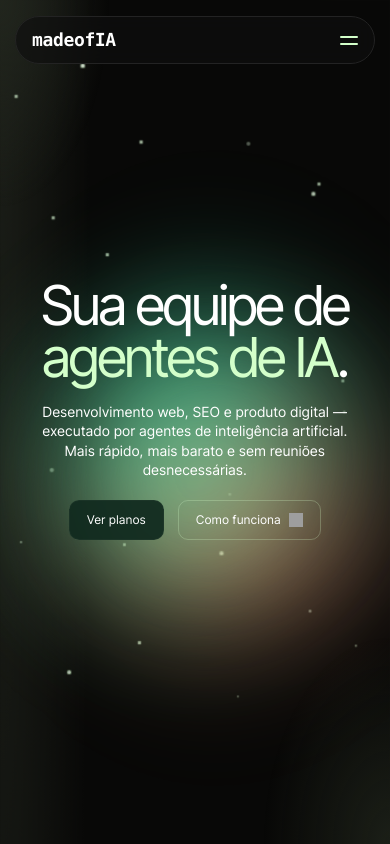
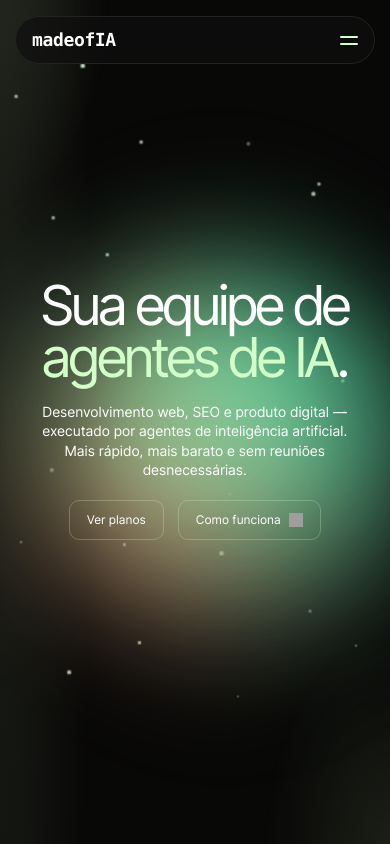
Before and after one commit to marcobrit0/madeofia, a Next.js app: page / in a window 390 px wide. Shown: the top 844 px of the page. Built offline with nearby package versions, Linux system fonts and the light colour scheme; grey boxes are pictures that could not be loaded.

Commit message:
Refine hero glow and CTA styling

```diff
--- a/src/app/page.module.css
+++ b/src/app/page.module.css
@@ -255,6 +255,13 @@
 
 .primaryButton,
 .submitButton {
+  --cta-fill-color: rgba(8, 8, 7, 0);
+  --cta-fill-hover: rgba(8, 8, 7, 0);
+  --cta-stroke-idle: rgba(211, 255, 202, 0.24);
+  --cta-stroke-hover: rgba(211, 255, 202, 0.42);
+}
+
+.submitButton {
   --cta-fill-color: rgba(17, 43, 31, 0.94);
   --cta-fill-hover: rgba(17, 43, 31, 0.96);
   --cta-stroke-idle: rgba(211, 255, 202, 0.18);
@@ -271,10 +278,10 @@
 
 .buyButton,
 .floatingBuy {
-  --cta-fill-color: rgba(16, 16, 16, 0.92);
-  --cta-fill-hover: rgba(16, 16, 16, 0.96);
-  --cta-stroke-idle: rgba(255, 255, 255, 0.08);
-  --cta-stroke-hover: rgba(211, 255, 202, 0.34);
+  --cta-fill-color: rgba(17, 43, 31, 0.82);
+  --cta-fill-hover: rgba(20, 54, 38, 0.9);
+  --cta-stroke-idle: rgba(211, 255, 202, 0.2);
+  --cta-stroke-hover: rgba(211, 255, 202, 0.42);
 }
 
 .ctaButton {
@@ -294,9 +301,9 @@
 }
 
 .ctaGlow {
-  background: radial-gradient(circle at 50% 50%, rgba(211, 255, 202, 0.46) 0%, rgba(211, 255, 202, 0.12) 36%, rgba(211, 255, 202, 0) 72%);
-  filter: blur(18px);
-  inset: -24px;
+  background: radial-gradient(circle at 50% 50%, rgba(211, 255, 202, 0.58) 0%, rgba(211, 255, 202, 0.18) 38%, rgba(211, 255, 202, 0) 74%);
+  filter: blur(22px);
+  inset: -28px;
   opacity: 0;
   transform: scale(0.96);
   transition:
@@ -324,8 +331,8 @@
 }
 
 .ctaButton:hover .ctaGlow {
-  opacity: 0.36;
-  transform: scale(1.06);
+  opacity: 0.48;
+  transform: scale(1.08);
 }
 
 .ctaButton:hover .ctaBorder {
@@ -337,7 +344,7 @@
   background: var(--cta-fill-hover);
   box-shadow:
     inset 0 0 0 1px rgba(255, 255, 255, 0.04),
-    0 0 26px rgba(146, 255, 176, 0.18);
+    0 0 30px rgba(146, 255, 176, 0.22);
 }
 
 .ctaContent {
@@ -387,28 +394,30 @@
   background:
     conic-gradient(
       from 0deg,
-      rgba(255, 139, 107, 0.88) 0deg,
-      rgba(255, 208, 149, 0.82) 82deg,
-      rgba(54, 255, 194, 0.9) 196deg,
-      rgba(30, 171, 131, 0.76) 268deg,
-      rgba(255, 139, 107, 0.88) 360deg
+      rgba(255, 139, 107, 0.94) 0deg,
+      rgba(255, 208, 149, 0.9) 82deg,
+      rgba(54, 255, 194, 0.98) 196deg,
+      rgba(30, 171, 131, 0.82) 268deg,
+      rgba(255, 139, 107, 0.94) 360deg
     );
   bottom: 206px;
-  height: 460px;
+  height: 500px;
   left: calc(50% - 168px);
-  width: 460px;
+  opacity: 0.96;
+  width: 500px;
   z-index: 0;
 }
 
 .heroGlowAura {
   background:
-    radial-gradient(circle at 35% 44%, rgba(255, 175, 126, 0.46) 0%, rgba(255, 175, 126, 0) 42%),
-    radial-gradient(circle at 62% 64%, rgba(0, 255, 184, 0.46) 0%, rgba(0, 255, 184, 0) 48%),
-    radial-gradient(circle at 50% 50%, rgba(255, 255, 255, 0.08) 0%, rgba(255, 255, 255, 0) 68%);
+    radial-gradient(circle at 35% 44%, rgba(255, 175, 126, 0.56) 0%, rgba(255, 175, 126, 0) 44%),
+    radial-gradient(circle at 62% 64%, rgba(0, 255, 184, 0.58) 0%, rgba(0, 255, 184, 0) 50%),
+    radial-gradient(circle at 50% 50%, rgba(255, 245, 214, 0.16) 0%, rgba(255, 255, 255, 0) 72%);
   bottom: 172px;
-  height: 520px;
+  height: 560px;
   left: calc(50% - 196px);
-  width: 520px;
+  opacity: 0.92;
+  width: 560px;
   z-index: 0;
 }
 
@@ -453,7 +462,7 @@
 .aboutLineBase,
 .aboutLineReveal {
   font-family: var(--font-display), sans-serif;
-  font-size: clamp(48px, 4.7vw, 76px);
+  font-size: clamp(56px, 5.3vw, 88px);
   letter-spacing: -0.045em;
   line-height: 1.02;
 }
@@ -1619,16 +1628,16 @@
 
   .heroGlowWheel {
     bottom: 112px;
-    height: 280px;
-    left: calc(50% - 118px);
-    width: 280px;
+    height: 320px;
+    left: calc(50% - 132px);
+    width: 320px;
   }
 
   .heroGlowAura {
     bottom: 84px;
-    height: 320px;
-    left: calc(50% - 136px);
-    width: 320px;
+    height: 360px;
+    left: calc(50% - 152px);
+    width: 360px;
   }
 
   .sectionShell,
@@ -1648,7 +1657,7 @@
   .aboutText,
   .aboutLineBase,
   .aboutLineReveal {
-    font-size: 57px;
+    font-size: 64px;
   }
 
   .aboutBlock {
--- a/src/app/page.tsx
+++ b/src/app/page.tsx
@@ -945,7 +945,7 @@ export default function Home() {
                 : {
                     opacity: { delay: 0.2, duration: 0.5 },
                     scale: { delay: 0.2, duration: 0.5 },
-                    rotate: { duration: 18, repeat: Number.POSITIVE_INFINITY, ease: "linear" },
+                    rotate: { duration: 11, repeat: Number.POSITIVE_INFINITY, ease: "linear" },
                   }
             }
           />
@@ -956,8 +956,8 @@ export default function Home() {
               prefersReducedMotion
                 ? undefined
                 : {
-                    opacity: [0.66, 0.92, 0.66],
-                    scale: [0.96, 1.04, 0.96],
+                    opacity: [0.7, 1, 0.72],
+                    scale: [0.94, 1.1, 0.95],
                     rotate: 360,
                   }
             }
@@ -965,9 +965,9 @@ export default function Home() {
               prefersReducedMotion
                 ? undefined
                 : {
-                    opacity: { duration: 8, repeat: Number.POSITIVE_INFINITY, ease: "easeInOut" },
-                    scale: { duration: 8, repeat: Number.POSITIVE_INFINITY, ease: "easeInOut" },
-                    rotate: { duration: 24, repeat: Number.POSITIVE_INFINITY, ease: "linear" },
+                    opacity: { duration: 5.6, repeat: Number.POSITIVE_INFINITY, ease: "easeInOut" },
+                    scale: { duration: 5.6, repeat: Number.POSITIVE_INFINITY, ease: "easeInOut" },
+                    rotate: { duration: 14, repeat: Number.POSITIVE_INFINITY, ease: "linear" },
                   }
             }
           />
```
